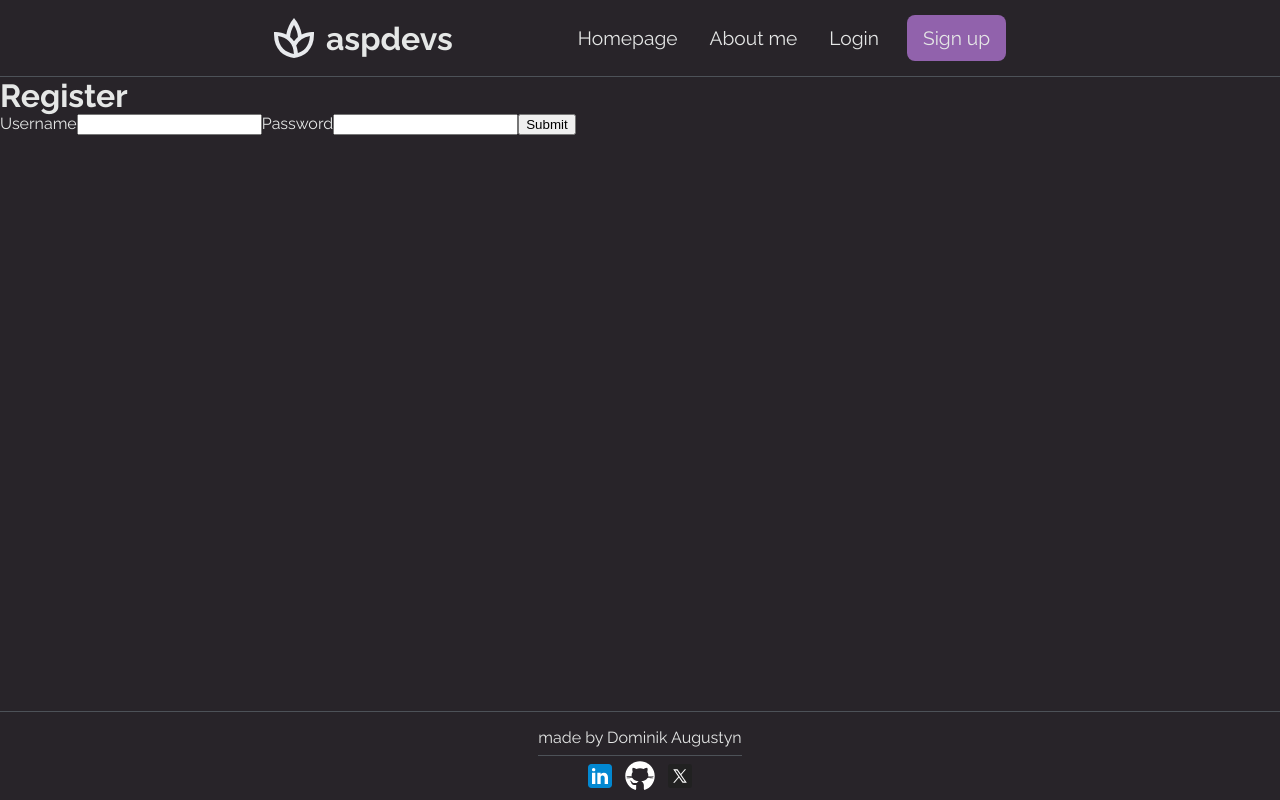
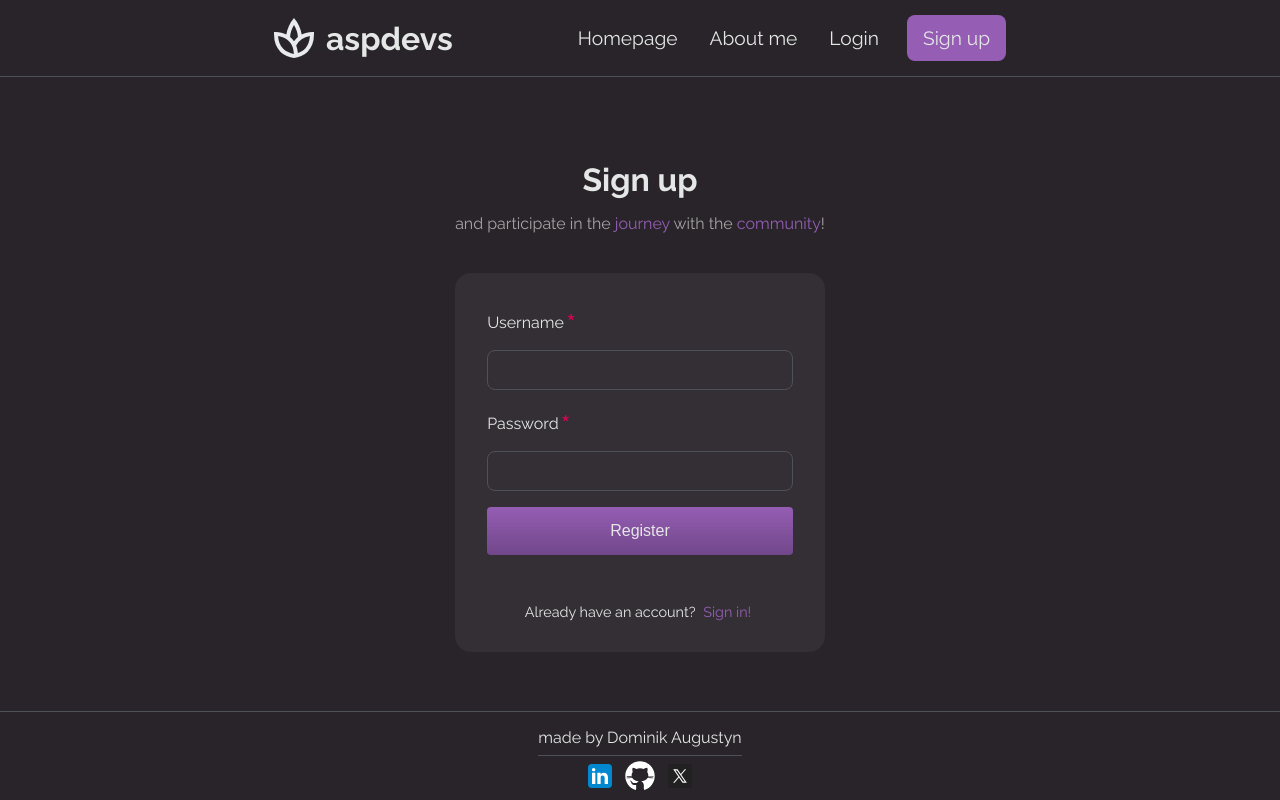
Before and after one commit to augustynd02/top-blog, a React (Vite) app in the folder client/: page /register in a window 1280 px wide. Built offline with nearby package versions, Linux system fonts and the light colour scheme; no server answers.

Commit message:
style: style register page

```diff
--- a/client/src/main.css
+++ b/client/src/main.css
@@ -10,9 +10,21 @@
 :root {
     --color-background: rgb(40, 36, 41);
     --color-background-lighter: rgb(51, 47, 53);
-    --color-primary: #9162ac;
+
+    --color-primary: #955eb4;
+    --color-primary-lighter: #bc7ee0;
     --color-primary-darker: #4b2d5c;
-    --color-secondary: #E5E7E6;
+    --color-secondary: #98D8B8;
+    --color-secondary-lighter: #bff1d8;
+    --color-secondary-darker: #5da782;
+
+    --color-error: rgb(228, 0, 87);
+
+    --tag-background: rgba(137, 77, 177, 0.16);
+    --tag-color: #805AD5;
+
+    --color-font-primary: #E5E7E6;
+    --color-font-primary-darker: #a5a4a4;
     --color-border: #4D5258;
 
     --size-icon-tiny: 16px;
@@ -23,7 +35,7 @@
 
 body {
     background-color: var(--color-background);
-    color: var(--color-secondary);
+    color: var(--color-font-primary);
     margin: 0;
 
     font-family: Raleway;
@@ -43,9 +55,17 @@ main {
     GLOBAL, SITE-WIDE STYLES
 */
 
+.error {
+    color: var(--color-error);
+}
+
+span.highlight {
+    color: var(--color-primary);
+}
+
 a {
     padding: 4px;
-    color: var(--color-secondary);
+    color: var(--color-font-primary);
     text-decoration: none;
     font-size: 1.2rem;
 }
@@ -54,3 +74,13 @@ a:hover {
     text-decoration: underline;
     text-underline-offset: 4px;
 }
+
+label:has(+ input:required)::after {
+    content: '*';
+    color: var(--color-error);
+    font-size: 2rem;
+    vertical-align: middle;
+    position: relative;
+    left: 2px;
+    top: 2px;
+}
--- a/client/src/pages/RegisterPage/RegisterPage.jsx
+++ b/client/src/pages/RegisterPage/RegisterPage.jsx
@@ -46,17 +46,27 @@ function RegisterPage() {
         <>
             <Header />
             <main>
-                <h2>Register</h2>
-                <form onSubmit={handleSubmit}>
-                    <label htmlFor="username">Username</label>
-                    <input type="text" name="username" id="username" onChange={handleChange} />
-
-                    <label htmlFor="password">Password</label>
-                    <input type="text" name="password" id="password" onChange={handleChange} />
-
-                    <button type="submit">Submit</button>
-                </form>
-                {error && <p className={styles.error}>{error}</p>}
+                <div className={styles.registerWrapper}>
+                    <div className={styles.registerContainer}>
+                        <div className={styles.registerHeader}>
+                            <h2>Sign up</h2>
+                            <p>and participate in the <span className="highlight">journey</span> with the <span className="highlight">community</span>!</p>
+                        </div>
+                        <form onSubmit={handleSubmit}>
+                            <div className={styles.formField}>
+                                <label htmlFor="username">Username</label>
+                                <input required type="text" name="username" id="username" onChange={handleChange} />
+                            </div>
+                            <div className={styles.formField}>
+                                <label htmlFor="password">Password</label>
+                                <input required type="text" name="password" id="password" onChange={handleChange} />
+                            </div>
+                            <button type="submit">Register</button>
+                            {error && <p className="error">{error}</p>}
+                            <p>Already have an account? <a href="/login">Sign in!</a></p>
+                        </form>
+                    </div>
+                </div>
             </main>
             <Footer />
         </>
--- a/client/src/pages/RegisterPage/registerpage.module.css
+++ b/client/src/pages/RegisterPage/registerpage.module.css
@@ -1,3 +1,89 @@
-.error {
-    color: red;
+main:has(.registerWrapper) {
+    display: flex;
+    justify-content: center;
+    align-items: center;
 }
+
+.registerWrapper {
+    height: 100%;
+    width: 100%;
+    display: flex;
+    justify-content: center;
+    align-items: center;
+}
+
+.registerHeader {
+    margin: 1.5rem 0;
+    text-align: center;
+}
+.registerHeader p {
+    color: var(--color-font-primary-darker);
+}
+
+.registerContainer {
+    display: flex;
+    flex-direction: column;
+}
+.registerContainer form {
+    display: flex;
+    flex-direction: column;
+    gap: 1rem;
+    padding: 2rem;
+
+    background-color: var(--color-background-lighter);
+    border-radius: 16px;
+}
+.registerContainer form label {
+    display: block;
+    margin-bottom: 0.5rem;
+}
+.registerContainer form input {
+    appearance: none;
+    outline: none;
+    height: 2.5rem;
+    width: 100%;
+    padding: 0 1rem;
+
+    background-color: inherit;
+    border: 1px solid var(--color-border);
+    border-radius: 8px;
+    transition: 0.2s ease-in;
+
+    font-size: 1rem;
+    color: var(--color-font-primary);
+}
+.registerContainer form input:focus {
+    border-color: var(--color-primary);
+    box-shadow: var(--color-primary) 0px 0px 0px 1px;
+}
+.registerContainer form button {
+    height: 3rem;
+
+    appearance: none;
+    border: none;
+    border-radius: 4px;
+    background: linear-gradient(to bottom, var(--color-primary), var(--color-primary-darker));
+    cursor: pointer;
+    background-size: 1px 100px;
+    transition: 0.2s ease;
+
+    font-size: 1rem;
+    font-weight: 400;
+    color: var(--color-font-primary);
+}
+.registerContainer form button:hover {
+    background-position: 100px;
+}
+.registerContainer form p {
+    text-align: center;
+    font-size: 0.9rem;
+    margin: 2rem 0 0 0;
+}
+.registerContainer form a {
+    font-size: inherit;
+    color: var(--color-primary);
+}
+.registerContainer form a:hover {
+    color: var(--color-primary-lighter);
+    text-decoration: none;
+}
```
